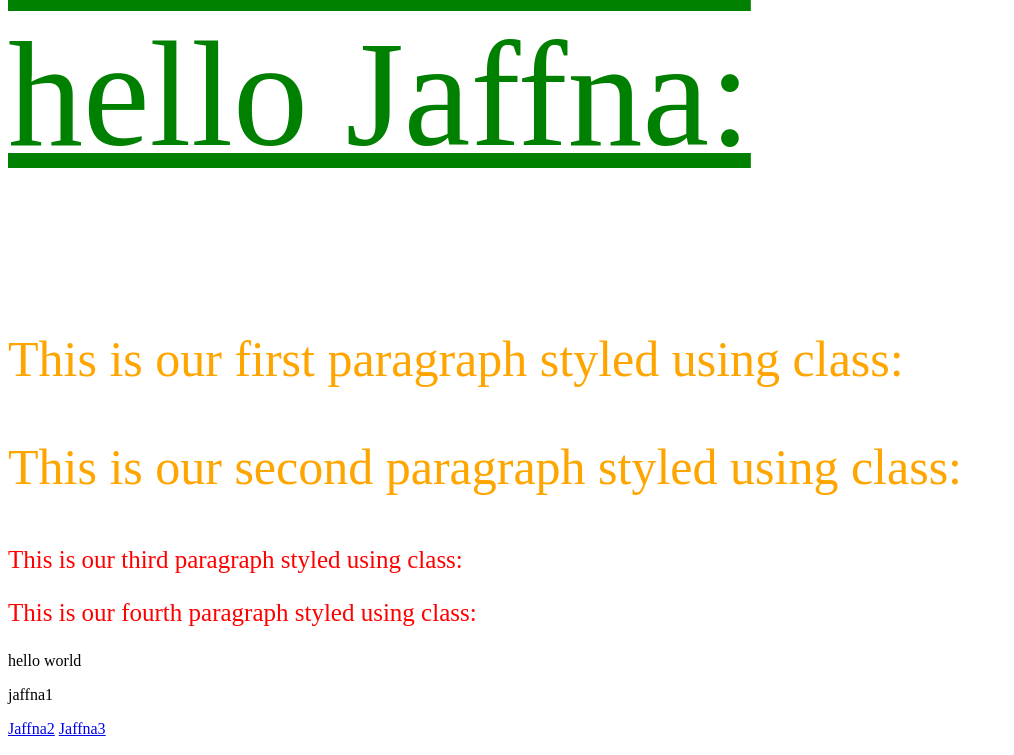
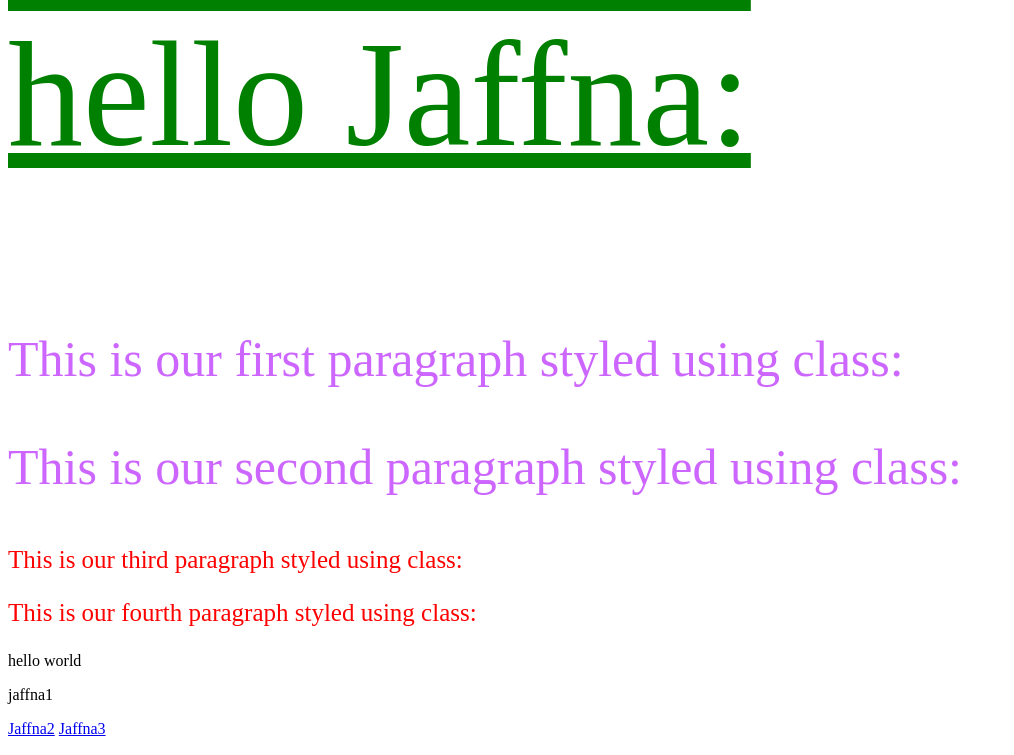
Before and after one commit to jaffna1234/jaffna1, a plain HTML site: page index.html in a window 1280 px wide. Shown: the top 755 px of the page, without its empty margins (0-1014 px from the left). Drawn offline with Linux system fonts and the light colour scheme.

Commit message:
Update index.html

```diff
--- a/index.html
+++ b/index.html
@@ -2,7 +2,7 @@
   <head>
   <style>
     .first-class {
-    color: orange;
+    color: #cc66ff;
     font-size: 50px;
     }
     .rubbish-class {
```
